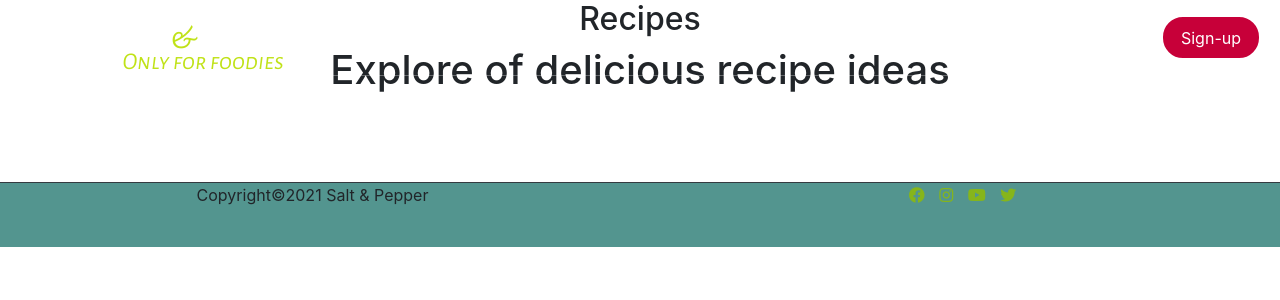
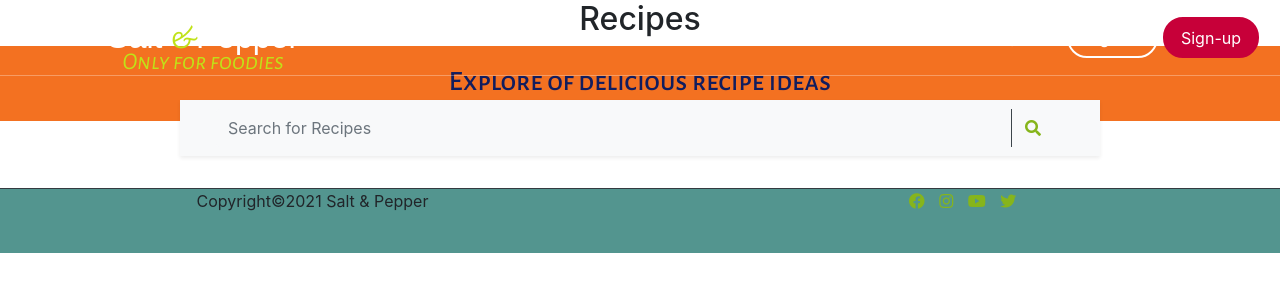
Before and after one commit to szilG/Salt-Papper, a Flask app: page /recipes/1 in a window 1280 px wide. Shown: the top 300 px of the page. Run offline with Flask 2, Linux system fonts and the light colour scheme; data that the repository does not hold is empty; some libraries are stand-ins or nearby versions; some web fonts are replaced.

Commit message:
add searchbar to the header, add custom image if the image url is not found

```diff
--- a/templates/recipes.html
+++ b/templates/recipes.html
@@ -1,5 +1,28 @@
 {% extends "base.html" %}
 {% block content %}
+
+
+<!-- Start Searchbar -->
+<section class="search-bar">
+  <div class="container">
+    <div class="row">
+      <div class="col-lg-10 mx-auto">
+        <form action="{{ url_for('search') }}" method="post">
+          <div class="p-1 bg-light shadow-sm">
+            <div class="input-group">
+              <input class="form-control border-0 bg-light" type="search" name="query" id="query"
+              placeholder="Search for Recipes" minlength="3" class="validate">
+              <div class="input-group-append">
+                <button type="submit" class="btn btn-link"><i class="fas fa-search"></i></button>
+              </div>
+            </div>
+          </div>
+        </form>
+      </div>
+    </div>
+  </div>
+</section>
+<!-- End Searchbar -->
 
 <div class="container-fluid header-img"></div>
 <div class="row header-text">
@@ -8,26 +31,33 @@
   </div>
 </div>
 
+<div class="container-fluid orange-container"></div>
+<div class="col-12 text-center text">
+    <h3>Explore of delicious recipe ideas</h3>
+</div>
 <section class="container-fluid recipe-categories">
   <div class="container">
-      <div class="text-center">
-          <h1>Explore of delicious recipe ideas</h1>
-      </div>
       <div class="row mt-5">
         {% for recipe in recipes %}
         <div class="col-md-6 col-lg-4 d-flex">
           <div class="product">
+            {% if recipe.image %}
             <div class="img d-flex align-items-center justify-content-center">
               <img class=" img-fluid" src="{{ recipe.image }}" alt="{{ recipe.recipe_name }}">
             </div>
+            {% else %}
+            <div class="img d-flex align-items-center justify-content-center">
+              <img class=" img-fluid" src="{{ url_for('static', filename='img/no-recipe-img.jpg') }}" alt="{{ recipe.recipe_name }}">
+            </div>
+            {% endif %}
             <div class="text-center">
               <span class="recipe-title"><a href="{{ url_for('single_recipe', recipe_id=recipe._id) }}">
                       <h6 class="card-title"><strong>{{ recipe.recipe_name }}</strong></h6>
                 </a>
               </span>
-              <span class="recipe-description d-block text-white"><a href="{{ url_for('single_recipe', recipe_id=recipe._id) }}">
+              <span class="recipe-description d-block"><a href="{{ url_for('single_recipe', recipe_id=recipe._id) }}">
                 {{ recipe.description | truncate(40, true) }}</a></span>
-              <span class="recipe-category d-block text-white">Category: {{ recipe.category_name }}</span>
+              <span class="recipe-category d-block">Category: {{ recipe.category_name }}</span>
               <span class="recipe-difficulty d-block">Difficulty Level: {{ recipe.difficulty_level }}</span>
               <span class="posted d-block">Posted by: {{ recipe.chef }} on {{ recipe.formated_date }}</span>
             </div>
```
